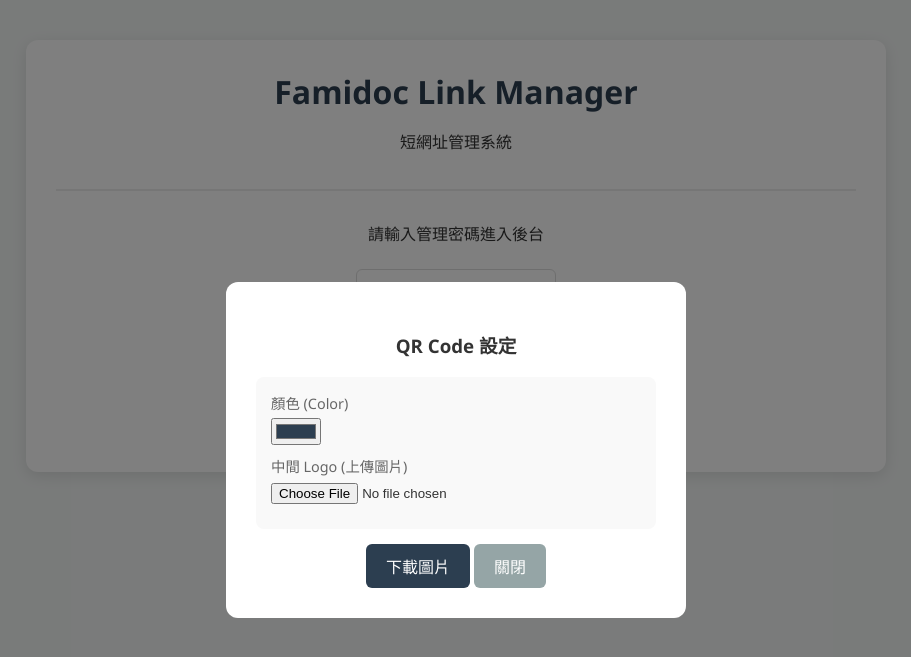
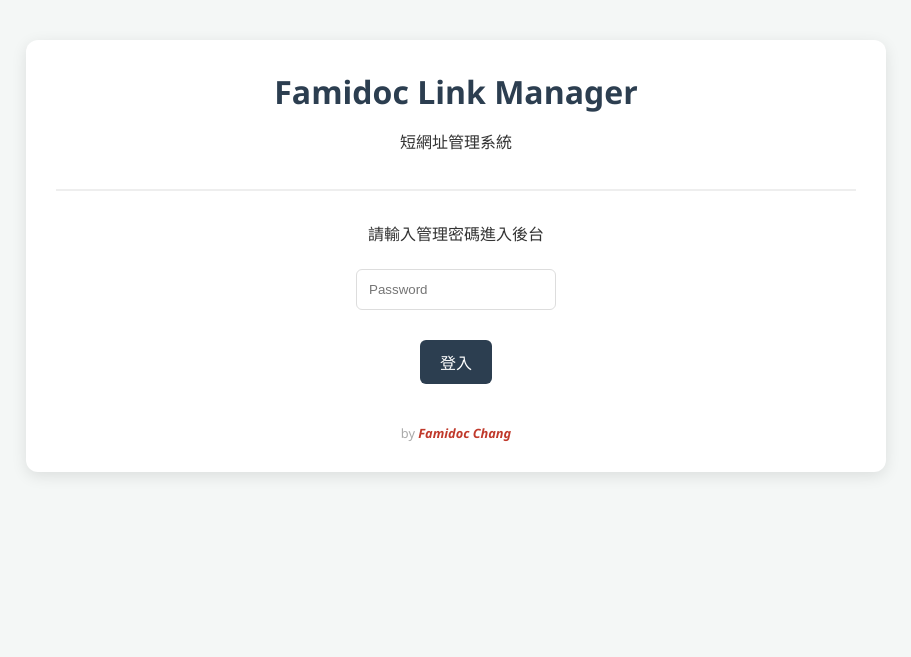
Before and after one commit to Famidoc/Famidoc.github.io, a Jekyll site: the page index.html, which Jekyll copies as it is, in a window 1280 px wide. Shown: the top 657 px of the page, without its empty margins (184-1095 px from the left). Built offline with Jekyll 4.4.1, drawn with Linux system fonts in a browser that asks for light colours.

Commit message:
Make hidden class display none important

```diff
--- a/index.html
+++ b/index.html
@@ -15,7 +15,7 @@
 
         /* 佈局容器 */
         .container { max-width: 800px; margin: 40px auto; background: white; padding: 30px; border-radius: 12px; box-shadow: 0 4px 15px rgba(0,0,0,0.1); }
-        .hidden { display: none; }
+        .hidden { display: none !important; }
 
         /* 標題區 */
         header { text-align: center; margin-bottom: 30px; border-bottom: 2px solid #eee; padding-bottom: 20px; }
```
